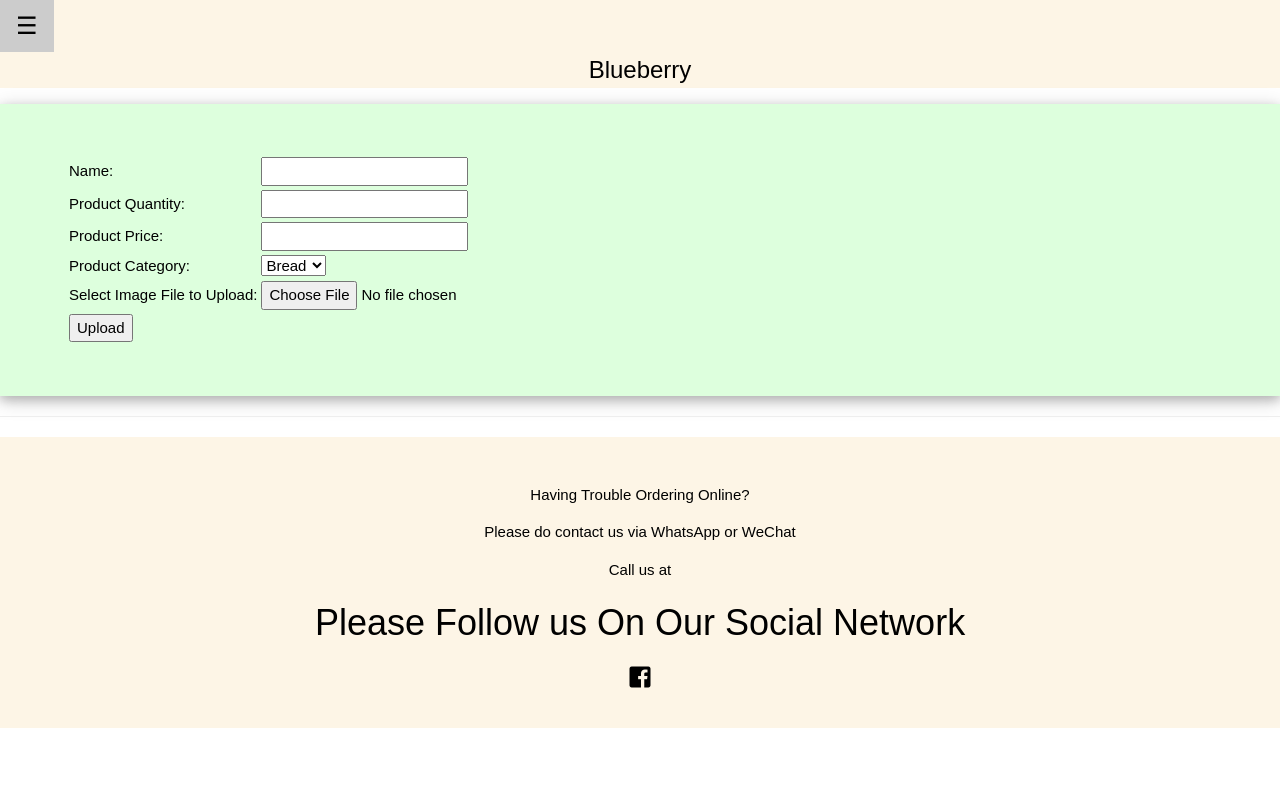
After one commit to JYKS0918/cakehouse, a PHP site: page /upload_image.php in a window 1280 px wide. The commit adds this page. Run offline with PHP 8.4, Linux system fonts and the light colour scheme; some libraries are stand-ins or nearby versions; some web fonts are replaced.

Commit message:
Add files via upload

```diff
--- a/Header.php
+++ b/Header.php
@@ -11,7 +11,6 @@ if(isset($_POST['btnLogin'])){
     if(mysqli_num_rows($query_run)>0){
       echo '<script type="text/javascript">alert("Login Successful")</script>';
       $_SESSION['Username'] = $username;
-
     }
     else{
       echo '<script type="text/javascript">alert("Wrong Username or Password")</script>';
@@ -57,7 +56,7 @@ HTML;
           <div class="w3-center"><br>
             <span onclick="document.getElementById('id01').style.display='none'" class="w3-button w3-xlarge w3-hover-red w3-display-topright" title="Close Modal">&times;</span>
           </div>
-          <form class="w3-container" action="Home.php" method="POST" onsubmit="signup();">
+          <form name="signupform" class="w3-container" action="Home.php" method="POST" onsubmit="return signup(this);">
             <div class="w3-section">
               <label><b><sup style="color:red;">*</sup>Username:</b></label>
               <input class="w3-input w3-border w3-margin-bottom" type="text" placeholder="Enter Username" name="Username" id="Username" required>
@@ -81,15 +80,14 @@ HTML;
               if(mysqli_num_rows($query_run)>0){
                 echo '<script type="text/javascript">alert("User already exists. Try another user name") </script>';
               }
+              if(!filter_var($email, FILTER_VALIDATE_EMAIL)){
+                echo '<script type="text/javascript">alert("Write a valid email address.")</script>';
+              }
+
               else{
-                if(!filter_var($email, FILTER_VALIDATE_EMAIL)){
-                  echo '<script type="text/javascript">alert("Write a valid email address.")</script>';
-                }
-                else{
-                  $query = "INSERT INTO user(user_name, user_pwd, user_email) VALUES('$username','$password','$email')";
-                  $query_run = mysqli_query($con,$query);
-                  echo '<script type="text/javascript">alert("SignUp Completed") </script>';
-                }
+                $query = "INSERT INTO user(user_name, user_pwd, user_email) VALUES('$username','$password','$email')";
+                $query_run = mysqli_query($con,$query);
+                echo '<script type="text/javascript">alert("Sign-Up Completed") </script>';
               }
           }
           ?>
@@ -101,7 +99,7 @@ HTML;
   <?php
     if(isset($_SESSION['Username']) && !empty($_SESSION['Username'])) {
       echo<<<HERE
-      <form method="POST" action="{$_SERVER['PHP_SELF']}">
+      <form method="POST" action="Home.php">
         <button type="submit" name="btnSignOut" id="btnSignOut" class="w3-bar-item w3-button">Sign-out</button>
       </form>
 HERE;
@@ -117,7 +115,7 @@ HERE;
         <span onclick="document.getElementById('id02').style.display='none'" class="w3-button w3-xlarge w3-hover-red w3-display-topright" title="Close Modal">&times;
         </span>
       </div>
-      <form class="w3-container" action="Home.php" method="POST">
+      <form name="loginform" class="w3-container" action="Home.php" method="POST">
         <div class="w3-section">
           <label><b>Username</b></label>
           <input class="w3-input w3-border w3-margin-bottom" type="text" placeholder="Enter Username" name="Username" required>
@@ -134,10 +132,19 @@ HERE;
     </div>
   </div>
 
-  <a href="#Home.php" class="w3-bar-item w3-button">Home</a>
-  <a href="#bread" class="w3-bar-item w3-button">Bread</a>
-  <a href="#pastry" class="w3-bar-item w3-button">Pastry</a>
-  <a href="#cakes" class="w3-bar-item w3-button">Cakes</a>
+  <a href="Home.php" class="w3-bar-item w3-button">Home</a>
+  <a href="Food.php?id=1" class="w3-bar-item w3-button">Bread</a>
+  <a href="Food.php?id=3" class="w3-bar-item w3-button">Pastry</a>
+  <a href="Food.php?id=2" class="w3-bar-item w3-button">Cakes</a>
+<?php
+  if(isset($_SESSION['Username']) && !empty($_SESSION['Username'])){
+    if($_SESSION['Username']=="Admin"){
+      echo<<<html
+      <a href="upload_image.php" class="w3-bar-item w3-button">Upload</a>
+html;
+    }
+  }
+?>
   <a href="#About" class="w3-bar-item w3-button">About</a>
 </div>
 <!-- Page Content -->
--- /dev/null
+++ b/upload_image.php
@@ -0,0 +1,103 @@
+<!DOCTYPE html>
+<?php include 'Header.php' ?>
+<html>
+<body>
+  <div class="w3-panel w3-card-4 w3-pale-green">
+    <form action="testing.php" method="post" enctype="multipart/form-data">
+      <div style="padding:50px;">
+      <table>
+        <tr>
+          <td>
+            Name:
+          </td>
+          <td>
+            <input type="text" name="product_name" />
+          </td>
+        </tr>
+        <tr>
+          <td>
+            Product Quantity:
+          </td>
+          <td>
+            <input type="number" name="product_quantity" min=1 />
+          </td>
+        </tr>
+        <tr>
+          <td>
+            Product Price:
+          </td>
+          <td>
+            <input type="number" name="product_price" />
+          </td>
+        </tr>
+        <tr>
+          <td>
+            Product Category:
+          </td>
+          <td>
+            <select name="product_code">
+              <option value="1">Bread</option>
+              <option value="2">Cake</option>
+              <option value="3">Pastry</option>
+            </select>
+          </td>
+        </tr>
+          <td>
+            Select Image File to Upload:
+          </td>
+          <td>
+            <input type="file" name="file">
+          </td>
+        </tr>
+        <tr>
+          <td>
+              <input type="submit" name="btnUpload" value="Upload">
+          </td>
+        </tr>
+      </table>
+      </div>
+    </form>
+</div>
+<?php
+// Include the database configuration file
+if(isset($_POST["btnUpload"])){
+  $statusMsg = '';
+  $product_name = $_POST['product_name'];
+  $product_quantity = $_POST['product_quantity'];
+  $product_price = $_POST['product_price'];
+  $product_code = $_POST['product_code'];
+  // File upload path
+  $targetDir = "Pictures/";
+  $fileName = basename($_FILES["file"]["name"]);
+  $targetFilePath = $targetDir . $fileName;
+  $fileType = pathinfo($targetFilePath,PATHINFO_EXTENSION);
+  if(isset($_POST["btnUpload"]) && !empty($_FILES["file"]["name"])){
+      // Allow certain file formats
+      $allowTypes = array('jpg','png','jpeg','gif','pdf');
+      if(in_array($fileType, $allowTypes)){
+          // Upload file to server
+          if(move_uploaded_file($_FILES["file"]["tmp_name"], $targetFilePath)){
+              // Insert image file name into database
+              $insert = $con->query("INSERT into product (product_name, product_quantity, product_price, product_img, product_code ) VALUES
+              ('".$product_name."','".$product_quantity."','".$product_price."','".$fileName."','".$product_code."')");
+              if($insert){
+                  $statusMsg = "The file ".$fileName. " has been uploaded successfully.";
+                  echo $statusMsg;
+              }else{
+                  $statusMsg = "File upload failed, please try again.";
+                  echo $statusMsg;
+              }
+          }else{
+              $statusMsg = "Sorry, there was an error uploading your file.";
+              echo $statusMsg;
+          }
+      }else{
+          $statusMsg = 'Sorry, only JPG, JPEG, PNG, GIF, & PDF files are allowed to upload.';
+          echo $statusMsg;
+      }
+  }else{
+      $statusMsg = 'Please select a file to upload.';
+      echo $statusMsg;
+  }
+}
+include 'Footer.php';
```
Also changed, not shown: Food.php (added, +61 -0 lines).
